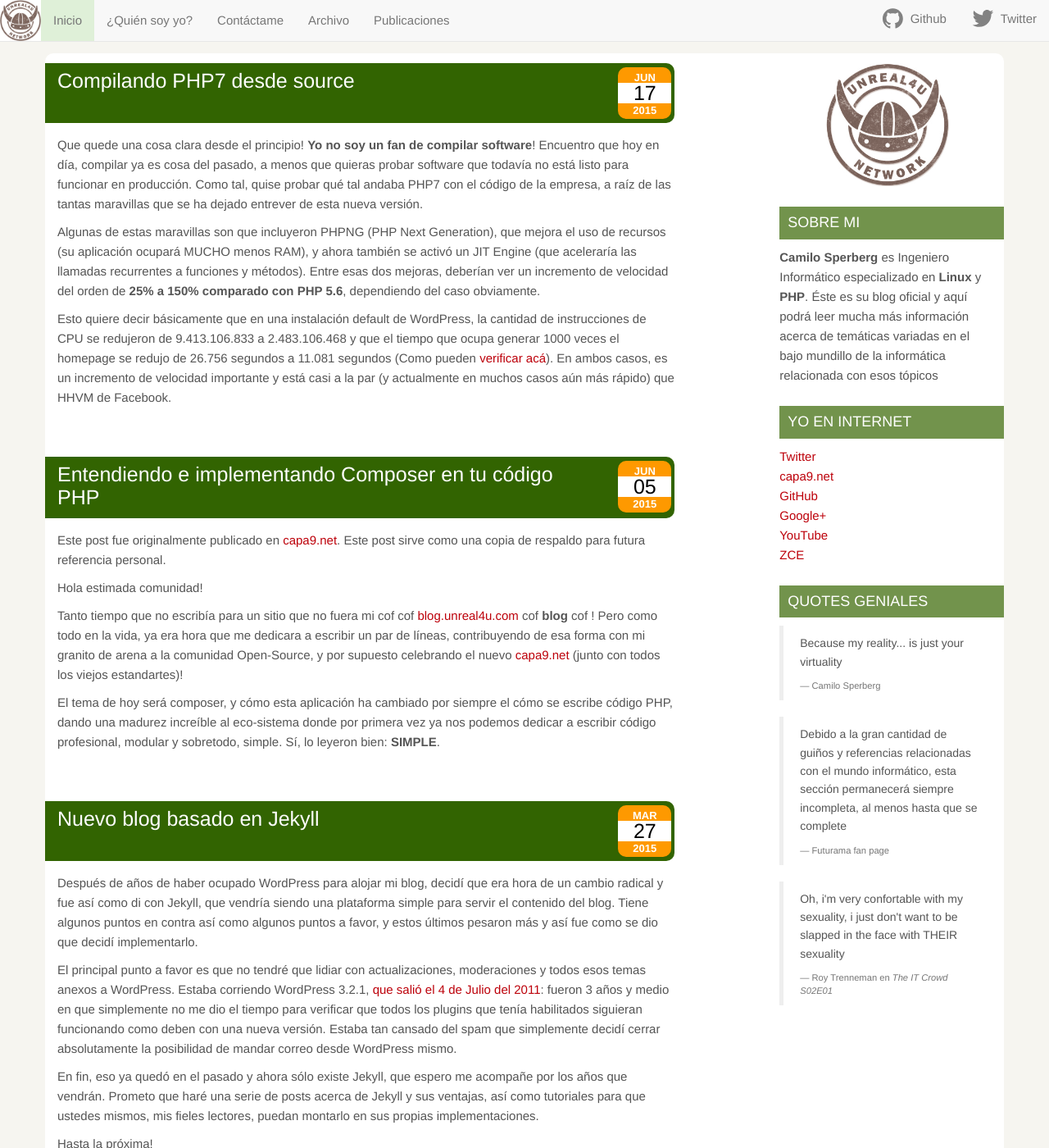
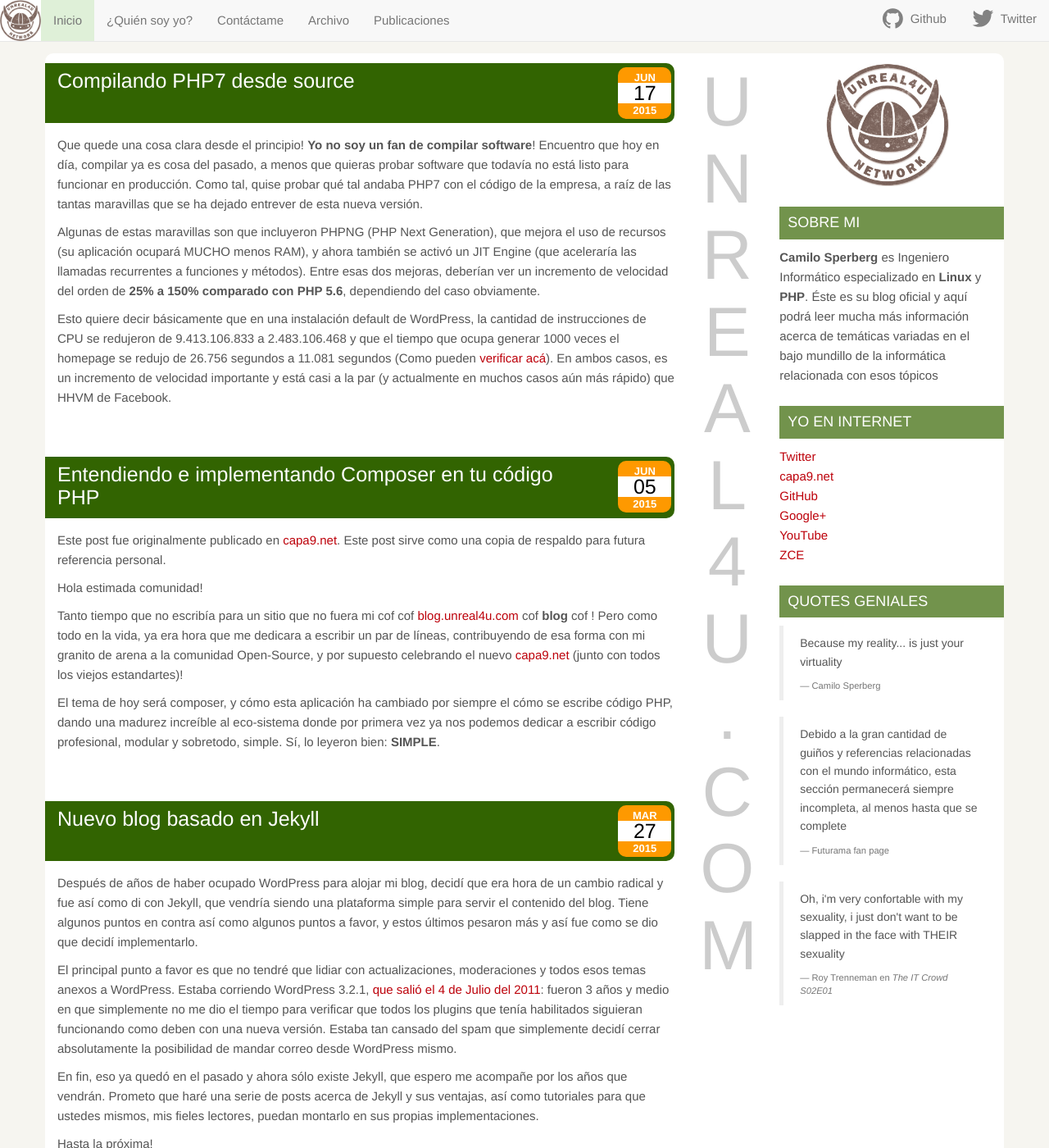
Before and after one commit to unreal4u/blog, a Jekyll site: the page built from index.html, in a window 1280 px wide and 1400 px high. Shown: the whole window at 82% size. Built offline with Jekyll 4.4.1, drawn with Linux system fonts in a browser that asks for light colours; the list of posts is cut into pages by our own code.

Commit message:
Implementing front presentation page as it was originally intended by the designer

```diff
--- a/_layouts/default.html
+++ b/_layouts/default.html
@@ -8,7 +8,10 @@
         <div class="col-sm-8 blog-main">
             {{ content }}
         </div>
-        <div class="col-sm-3 col-sm-offset-1 blog-sidebar">
+        <div class="col-sm-1 visible-lg-inline url-vertical-banner">
+            <p class="h1">u<br />n<br />r<br />e<br />a<br />l<br />4<br />u<br />.<br />c<br />o<br />m</p>
+        </div>
+        <div class="col-sm-4 col-lg-3 blog-sidebar">
             {% include sidebar.html %}
         </div>
     </div>
--- a/css/blog.scss
+++ b/css/blog.scss
@@ -30,12 +30,22 @@ div.container {
 }
 
 .navbar-brand > img {
-    height:50px;
-    width:50px;
+    height: 50px;
+    width: 50px;
 }
 
 .navbar-header a.navbar-brand {
-    padding:0;
+    padding: 0;
+}
+
+.url-vertical-banner {
+    text-align: center;
+    p {
+        margin-top: 0;
+        font-size: 85px;
+        text-transform: uppercase;
+        color: #CCC;
+    }
 }
 
 pre {
```
